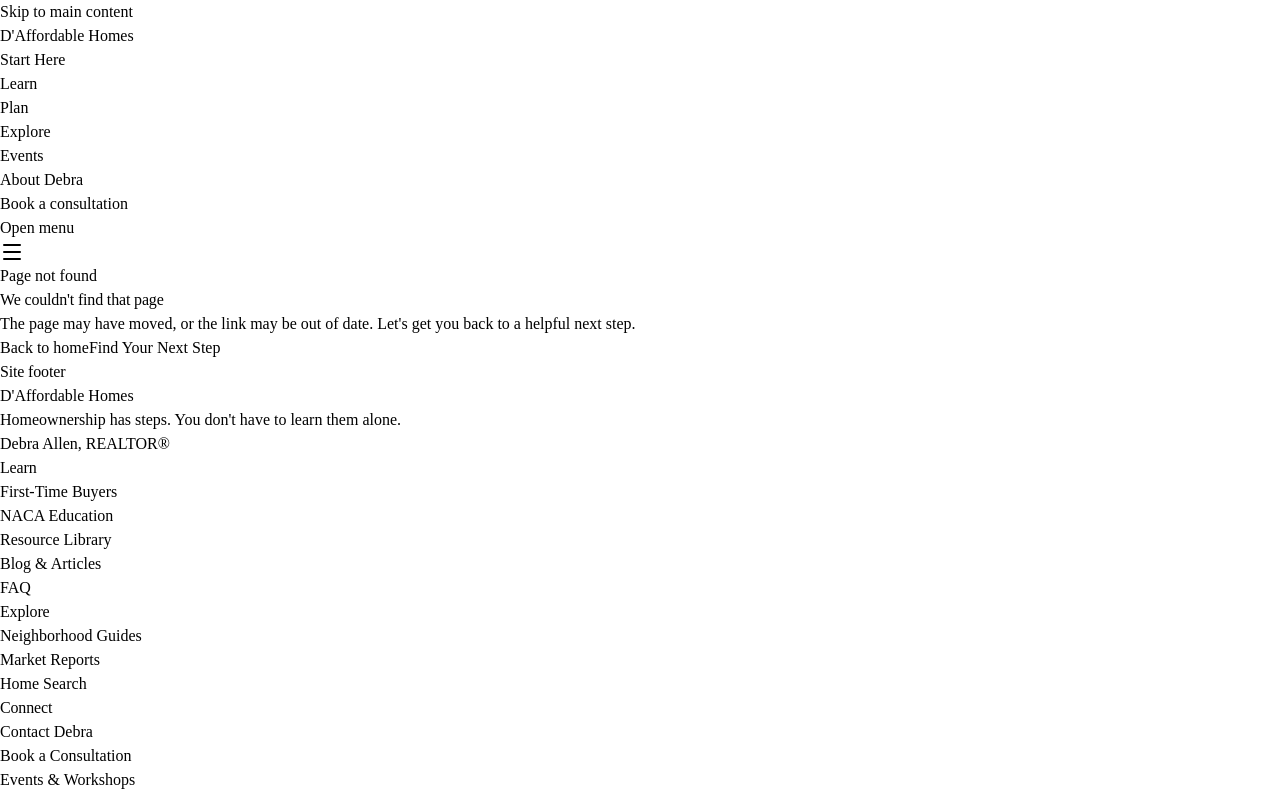
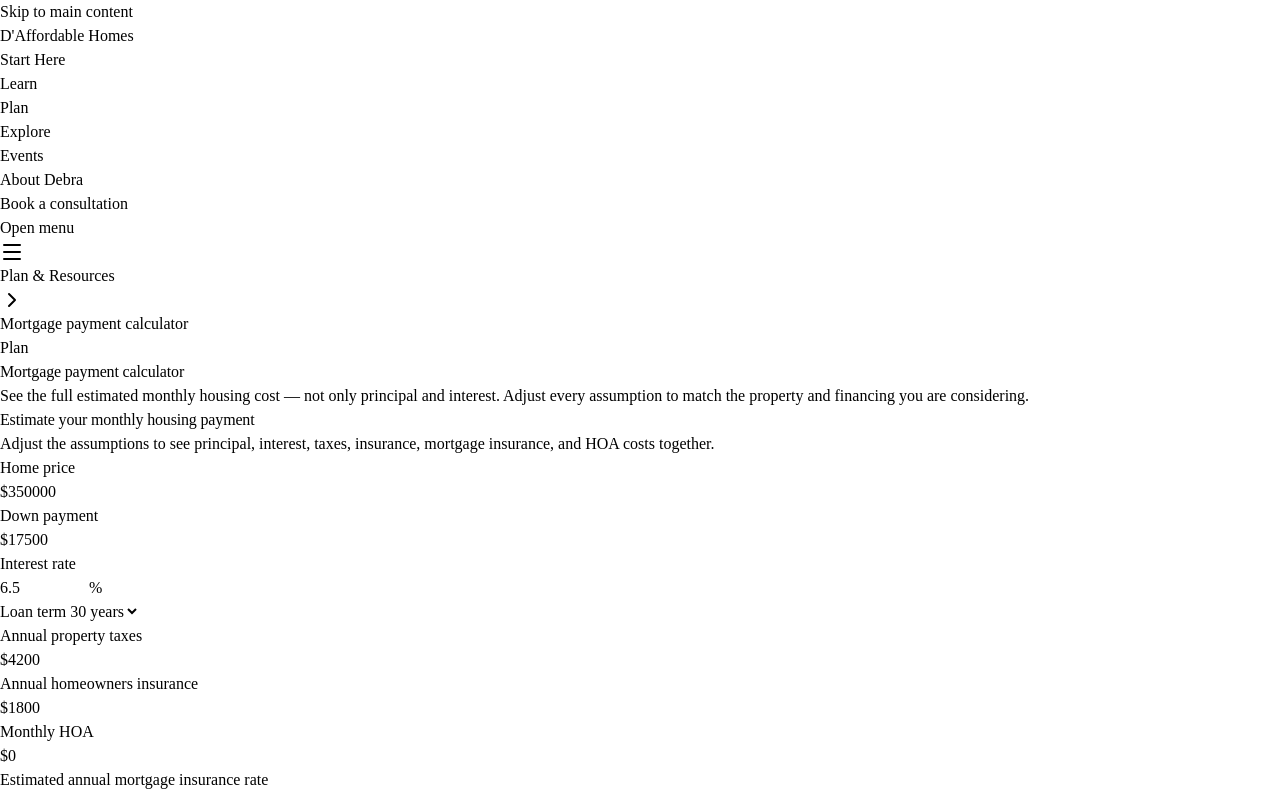
Before and after one commit to ebyron357/DAffordableHomes-Platform, a Next.js app in the folder apps/web/: page /resources/calculators/mortgage-payment in a window 1280 px wide. Before the commit this address had no page. Shown: the top 795 px of the page. Built offline with nearby package versions, Linux system fonts and the light colour scheme.

Commit message:
Add mortgage payment calculator page

```diff
--- /dev/null
+++ b/apps/web/app/resources/calculators/mortgage-payment/page.tsx
@@ -0,0 +1,29 @@
+import type { Metadata } from "next"
+import { MortgageCalculator } from "@/components/calculators/homebuyer-calculators"
+import { PageHeader } from "@/components/page/page-header"
+import { Section } from "@/components/page/section"
+
+export const metadata: Metadata = {
+  title: "Mortgage Payment Calculator",
+  description:
+    "Estimate a monthly housing payment with principal, interest, property taxes, homeowners insurance, mortgage insurance, and HOA costs.",
+}
+
+export default function MortgagePaymentCalculatorPage() {
+  return (
+    <>
+      <PageHeader
+        eyebrow="Plan"
+        title="Mortgage payment calculator"
+        description="See the full estimated monthly housing cost — not only principal and interest. Adjust every assumption to match the property and financing you are considering."
+        crumbs={[
+          { label: "Plan & Resources", href: "/resources" },
+          { label: "Mortgage payment calculator" },
+        ]}
+      />
+      <Section>
+        <MortgageCalculator />
+      </Section>
+    </>
+  )
+}
```
